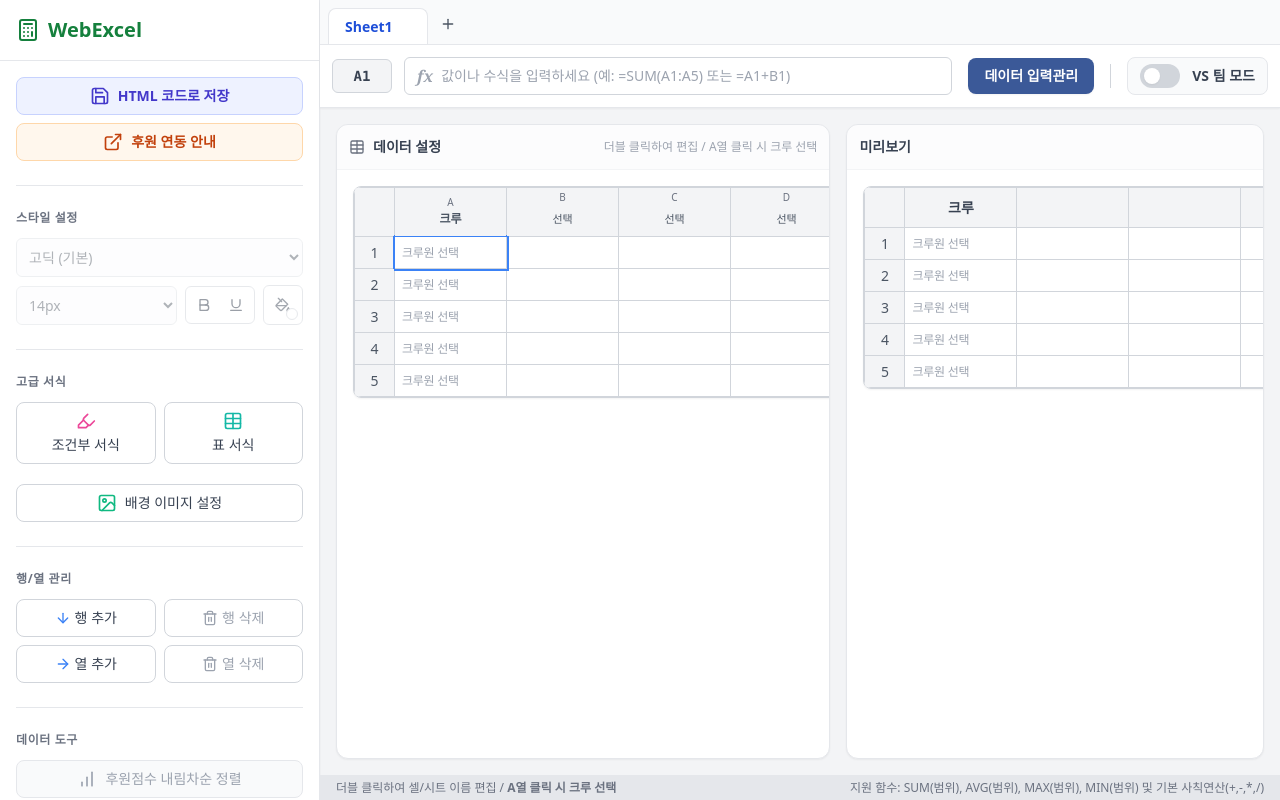
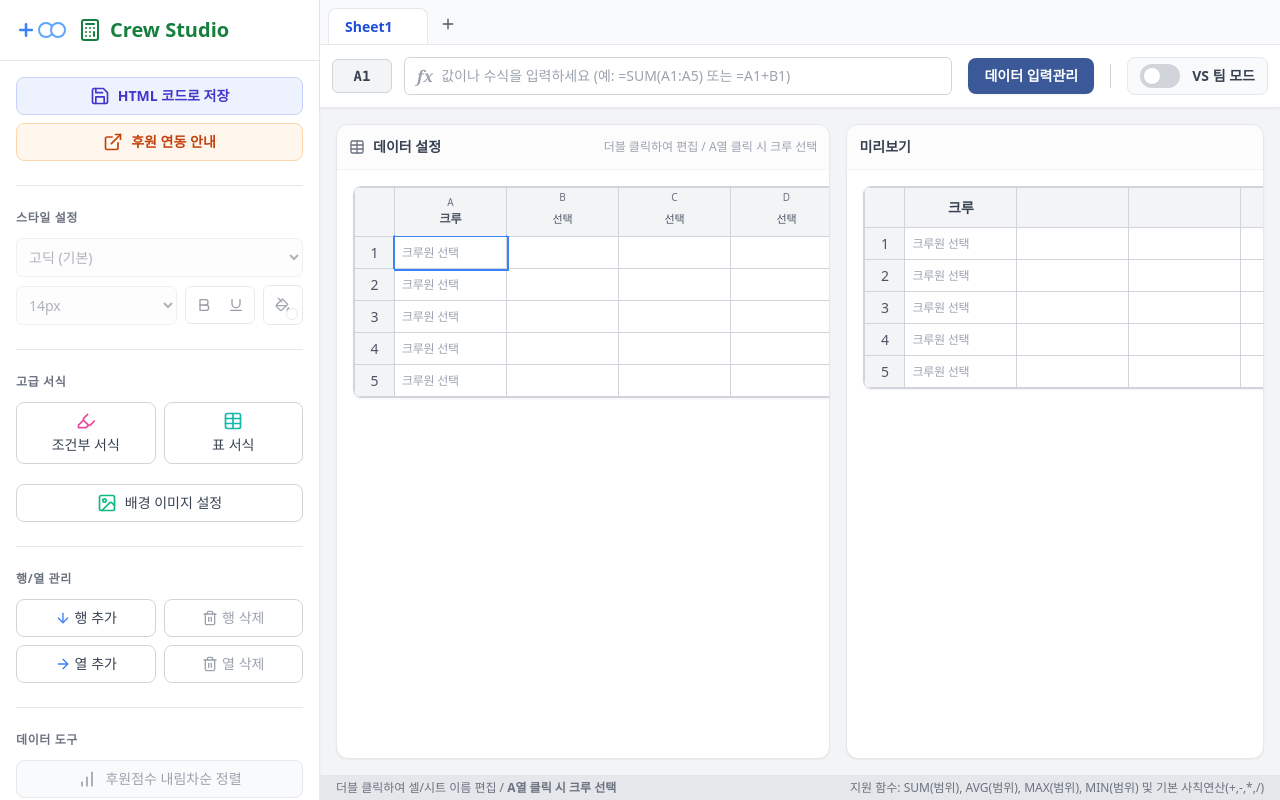
Before and after one commit to caprisontoon/excel, a React (Vite) app: page / in a window 1280 px wide. Built offline with nearby package versions, Linux system fonts and the light colour scheme.

Commit message:
Add files via upload

```diff
--- a/src/App.jsx
+++ b/src/App.jsx
@@ -734,9 +734,18 @@ export default function App() {
       {/* 좌측 사이드바 (툴바) */}
       <div className="w-80 flex flex-col bg-white border-r shadow-sm z-10 overflow-y-auto">
         <div className="p-4 border-b flex items-center justify-between sticky top-0 bg-white z-10">
-          <span className="font-bold text-green-700 text-xl flex items-center gap-2">
-            <Calculator className="w-6 h-6" /> WebExcel
-          </span>
+          <div className="flex items-center gap-3">
+            <a href="about:blank" target="_blank" rel="noopener noreferrer" className="flex items-center gap-0.5 hover:opacity-80 transition-opacity" title="새 창으로 이동">
+              <Plus className="w-5 h-5 text-blue-500 font-bold" strokeWidth={3} />
+              <div className="flex -space-x-1">
+                <div className="w-4 h-4 rounded-full border-2 border-blue-400"></div>
+                <div className="w-4 h-4 rounded-full border-2 border-blue-400 bg-white"></div>
+              </div>
+            </a>
+            <span className="font-bold text-green-700 text-xl flex items-center gap-2">
+              <Calculator className="w-6 h-6" /> Crew Studio
+            </span>
+          </div>
         </div>
 
         <div className="p-4 flex flex-col gap-6">
```
